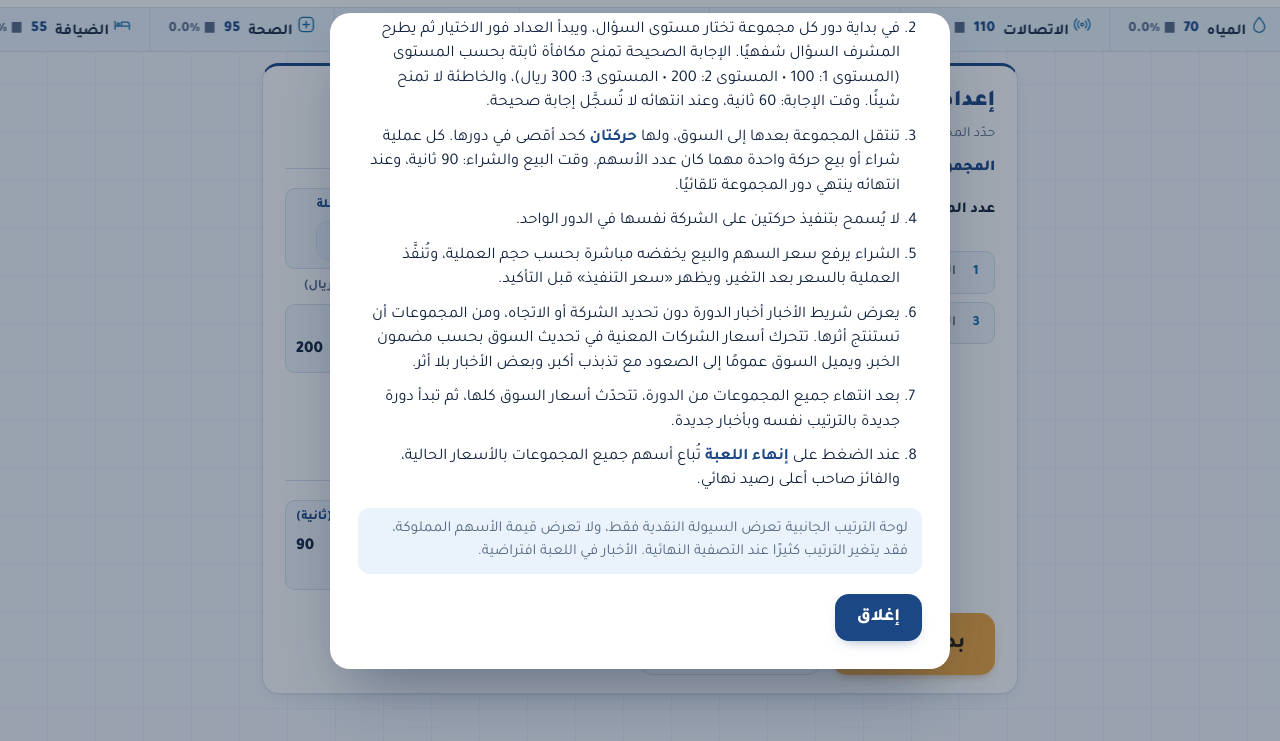
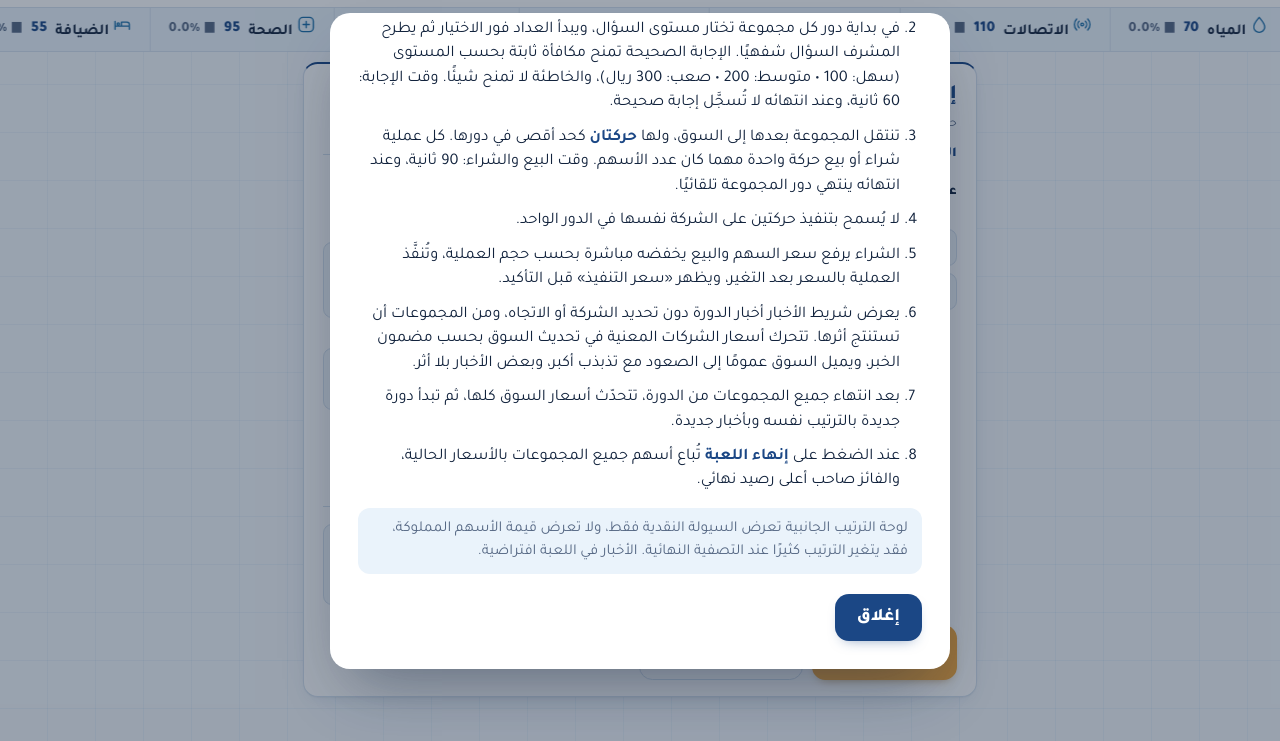
Before and after one commit to Saqaby/sauq_ashm, a plain HTML site: page index.html in a window 1280 px wide. Both pictures are taken after a click on the button "طريقة اللعب". Shown: the part 59-800 px from the top of the page. Drawn offline with Linux system fonts and the light colour scheme.

Commit message:
مستويات الأسئلة: مستويان أو ثلاثة بأسماء صعوبة تلقائية وألوان تعبيرية
Co-Authored-By: Claude Sonnet 5.5 <noreply@anthropic.com>
Claude-Session: https://claude.ai/code/session_01JvWr6JeqSkwEp6oM8GoVzY

```diff
--- a/index.html
+++ b/index.html
@@ -463,6 +463,20 @@ body{display:flex; flex-direction:column; overflow:hidden}
 .side .newsbox ul{gap:5px}
 .side .newsbox li{font-size:.88rem; line-height:1.3}
 .side .board ol{max-height:26vh}
+
+/* ===== ألوان المستويات ===== */
+.easy{--c:#16844A; --t:#E4F6EB} .mid{--c:#A85F00; --t:#FFF3DC} .hard{--c:#C23A3A; --t:#FCE9E9}
+.lvbtn{border-color:var(--c); background:var(--t); position:relative; overflow:hidden}
+.lvbtn::before{content:""; position:absolute; inset-inline:0; top:0; height:8px; background:var(--c)}
+.lvbtn .ln{color:var(--c)}
+.lvbtn .la{color:var(--ink)}
+.lvchip{background:var(--c,var(--navy))}
+.fld .lvl{display:flex; align-items:center; gap:8px; color:var(--c)}
+.fld .lvl::before{content:""; width:12px; height:12px; border-radius:50%; background:var(--c)}
+.seg button.on:not(.buy):not(.sell){background:var(--navy); color:#fff}
+#lSeg{align-self:flex-start}
+.fld.wide{grid-column:1/-1}
+#lSeg button{white-space:nowrap}
 </style>
 </head>
 <body>
@@ -487,8 +501,13 @@ body{display:flex; flex-direction:column; overflow:hidden}
 const KEY = "saqeel-stock-market-v2";
 const MAX_MOVES = 2;
 const MIN_G = 2, MAX_G = 20;
-const MAX_LV = 6;
-const DEFAULT_CFG = {cash:2000, levels:3, rewards:[100,200,300,400,500,600], qTime:60, mTime:90};
+const MAX_LV = 3;
+const DEFAULT_CFG = {cash:2000, levels:3, rewards:[100,200,300], qTime:60, mTime:90};
+/* مستويان أو ثلاثة، وتسميتها بحسب الصعوبة تلقائيًا مع لون لكل مستوى */
+const LV_NAMES = {2:["سهل","صعب"], 3:["سهل","متوسط","صعب"]};
+const LV_CLS = {2:["easy","hard"], 3:["easy","mid","hard"]};
+const lvName = (n,i) => (LV_NAMES[n]||[])[i] || "المستوى "+(i+1);
+const lvCls = (n,i) => (LV_CLS[n]||[])[i] || "mid";
 const COMPANIES = [
   {id:"transport", name:"المواصلات", ic:`<svg class="ico" viewBox="0 0 24 24" aria-hidden="true"><rect x="4" y="4" width="16" height="13" rx="2.5"/><path d="M4 11h16"/><circle cx="8.5" cy="19.5" r="1.3"/><circle cx="15.5" cy="19.5" r="1.3"/></svg>`, price:85},
   {id:"power",     name:"الكهرباء",  ic:`<svg class="ico" viewBox="0 0 24 24" aria-hidden="true"><path d="M13 2 5 14h6l-1 8 8-12h-6z"/></svg>`, price:120},
@@ -756,7 +775,7 @@ function nameFields(n){
 }
 function rewardFields(){
   let f = "";
-  for(let i=0;i<UI.cfg.levels;i++) f += `<label class="fld"><span>المستوى <span class="num">${i+1}</span></span><input data-lv="${i}" class="num" type="number" min="10" step="10" inputmode="numeric" value="${UI.cfg.rewards[i]}"></label>`;
+  for(let i=0;i<UI.cfg.levels;i++) f += `<label class="fld"><span class="lvl ${lvCls(UI.cfg.levels,i)}">${lvName(UI.cfg.levels,i)}</span><input data-lv="${i}" class="num" type="number" min="10" step="10" inputmode="numeric" value="${UI.cfg.rewards[i]}"></label>`;
   return f;
 }
 function renderSetup(){
@@ -779,10 +798,7 @@ function renderSetup(){
     <h3 class="sec">الرصيد والمكافآت</h3>
     <div class="cfg-grid">
       <label class="fld"><span>الرصيد الافتتاحي (ريال)</span><input id="cCash" class="num" type="number" min="100" step="100" inputmode="numeric" value="${c.cash}"></label>
-      <div class="fld"><span>عدد مستويات الأسئلة</span>
-        <div class="stepper"><button id="lMinus" aria-label="إنقاص المستويات">−</button>
-        <input id="lCnt" class="num" type="number" min="1" max="${MAX_LV}" value="${c.levels}" readonly>
-        <button id="lPlus" aria-label="زيادة المستويات">+</button></div></div>
+      <div class="fld wide"><span>عدد مستويات الأسئلة</span><div class="seg" id="lSeg"><button data-n="2">مستويان</button><button data-n="3">ثلاثة مستويات</button></div></div>
     </div>
     <p class="sub">المبلغ الممنوح عن كل إجابة صحيحة في كل مستوى (ريال)</p>
     <div class="cfg-grid" id="lvGrid">${rewardFields()}</div>
@@ -811,17 +827,14 @@ function renderSetup(){
   const setCount = v => { UI.setupCount = clamp(Math.floor(+v)||MIN_G, MIN_G, MAX_G); refreshNames(); };
   const bindRewards = () => app.querySelectorAll("#lvGrid input").forEach(inp => inp.oninput = e => UI.cfg.rewards[+e.target.dataset.lv] = Math.floor(+e.target.value)||0);
   const setLevels = v => {
-    UI.cfg.levels = clamp(Math.floor(+v)||1, 1, MAX_LV);
-    app.querySelector("#lCnt").value = UI.cfg.levels;
-    app.querySelector("#lMinus").disabled = UI.cfg.levels<=1;
-    app.querySelector("#lPlus").disabled = UI.cfg.levels>=MAX_LV;
+    UI.cfg.levels = v===2 ? 2 : 3;
+    app.querySelectorAll("#lSeg button").forEach(b => b.classList.toggle("on", +b.dataset.n===UI.cfg.levels));
     app.querySelector("#lvGrid").innerHTML = rewardFields(); bindRewards();
   };
   app.querySelector("#cMinus").onclick = () => setCount(UI.setupCount-1);
   app.querySelector("#cPlus").onclick = () => setCount(UI.setupCount+1);
   app.querySelector("#cnt").onchange = e => setCount(e.target.value);
-  app.querySelector("#lMinus").onclick = () => setLevels(UI.cfg.levels-1);
-  app.querySelector("#lPlus").onclick = () => setLevels(UI.cfg.levels+1);
+  app.querySelectorAll("#lSeg button").forEach(b => b.onclick = () => setLevels(+b.dataset.n));
   app.querySelector("#cCash").oninput = e => UI.cfg.cash = Math.floor(+e.target.value)||0;
   app.querySelector("#cQ").oninput = e => UI.cfg.qTime = Math.floor(+e.target.value)||0;
   app.querySelector("#cM").oninput = e => UI.cfg.mTime = Math.floor(+e.target.value)||0;
@@ -841,7 +854,7 @@ function renderSetup(){
 
 function showHow(){
   const root = document.getElementById("modalRoot"), c = S ? S.cfg : UI.cfg;
-  const rw = c.rewards.slice(0,c.levels).map((a,i)=>`المستوى <span class="num">${i+1}</span>: <span class="num">${fmt(a)}</span>`).join(" • ");
+  const rw = c.rewards.slice(0,c.levels).map((a,i)=>`${lvName(c.levels,i)}: <span class="num">${fmt(a)}</span>`).join(" • ");
   const tm = x => x ? `<span class="num">${x}</span> ثانية` : "بلا وقت";
   root.innerHTML = `<div class="modal-bg" role="dialog" aria-modal="true"><div class="modal how">
     <h4>طريقة اللعب</h4>
@@ -909,14 +922,14 @@ function stageQuestion(){
   const head = `${metaLine()}${orderStrip()}<div class="team-name">${esc(t.name)}</div>`;
   const bal = `<div><div class="bal-label">الرصيد الحالي</div><div class="bal"><span class="num">${fmt(wealth(t))}</span>${RIYAL}</div></div>`;
   if(lv==null){
-    const btns = c.rewards.map((amt,i)=>`<button class="lvbtn" data-lv="${i}"><span class="ln">المستوى <span class="num">${i+1}</span></span><span class="la">+<span class="num">${fmt(amt)}</span> <small>ريال</small></span></button>`).join("");
+    const btns = c.rewards.map((amt,i)=>`<button class="lvbtn ${lvCls(c.levels,i)}" data-lv="${i}"><span class="ln">${lvName(c.levels,i)}</span><span class="la">+<span class="num">${fmt(amt)}</span> <small>ريال</small></span></button>`).join("");
     return `${head}<div class="qrow">${bal}</div>
       <div class="pick-title">اختاروا مستوى السؤال${c.qTime?` <small>ويبدأ العداد فور الاختيار (<span class="num">${c.qTime}</span> ثانية)</small>`:""}</div>
       <div class="lv-btns">${btns}</div>`;
   }
   const expired = !!(c.qTime && curTimer("q").expired);
   return `${head}
-    <div class="qrow">${bal}<div class="lvchip">المستوى <span class="num">${lv+1}</span> • +<span class="num">${fmt(c.rewards[lv])}</span> ريال</div></div>
+    <div class="qrow">${bal}<div class="lvchip ${lvCls(c.levels,lv)}">${lvName(c.levels,lv)} • +<span class="num">${fmt(c.rewards[lv])}</span> ريال</div></div>
     ${timerHtml("q")}
     <div class="answer-btns two">
       <button class="abtn ok" id="aOk" ${expired?"disabled":""}><i>✓</i> إجابة صحيحة</button>
@@ -933,7 +946,7 @@ function stageReward(){
   return `${metaLine()}${orderStrip()}
     <div class="team-name" style="font-size:clamp(2rem,4vw,3rem)">${esc(t.name)}</div>
     <div class="reward">
-      <div class="label">${r.correct?`مكافأة سؤال المستوى <span class="num">${r.level}</span>`:"إجابة خاطئة"}</div>
+      <div class="label">${r.correct?`مكافأة سؤال ${lvName(S.cfg.levels, r.level-1)}`:"إجابة خاطئة"}</div>
       ${amtHtml}
       <div class="newbal">الرصيد الآن: <b class="num" id="rBal">${fmt(anim ? wealth(t)-r.amt : wealth(t))}</b> ريال</div>
     </div>
```
